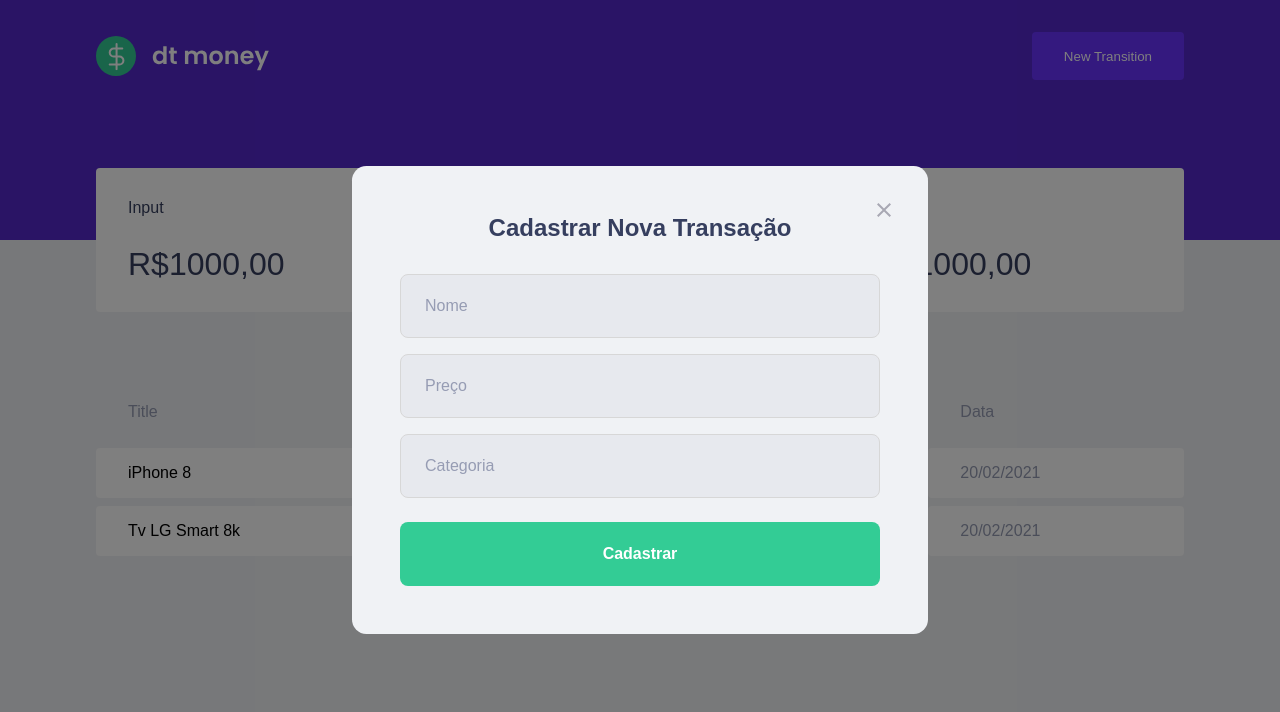
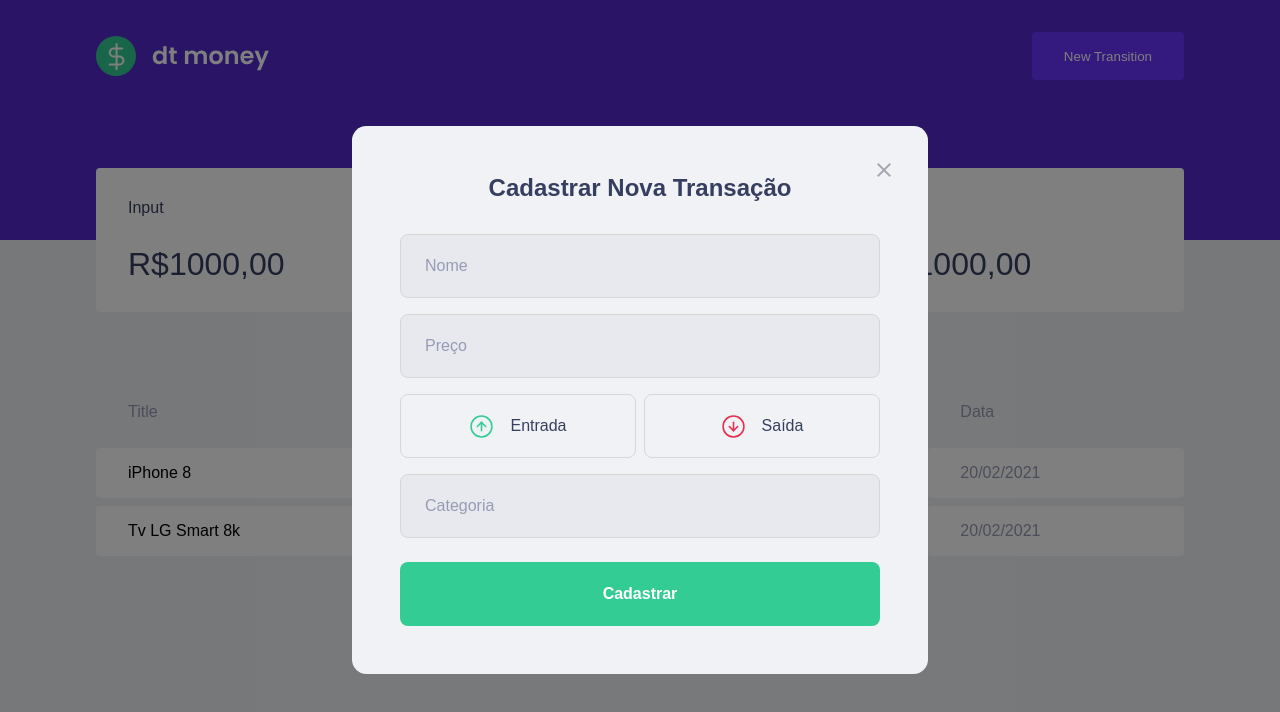
Before and after one commit to tmz81/dtmoney, a React (Vite) app: page / in a window 1280 px wide. Both pictures are taken after a click on the button "New Transition". Shown: the top 712 px of the page. Built offline with nearby package versions, Linux system fonts and the light colour scheme; no server answers; what miragejs would draw is missing.

Commit message:
button input & output modal

```diff
--- a/package.json
+++ b/package.json
@@ -11,6 +11,7 @@
   "dependencies": {
     "@types/styled-components": "^5.1.25",
     "axios": "^0.27.2",
+    "polished": "^4.2.2",
     "react": "^18.2.0",
     "react-dom": "^18.2.0",
     "react-modal": "^3.15.1",
--- a/src/components/newTransaction/index.tsx
+++ b/src/components/newTransaction/index.tsx
@@ -1,6 +1,8 @@
 import Modal from "react-modal";
-import { Container } from "./style";
+import { Container, TransactionTypeContainer } from "./style";
 import imgCloseModal from "../../assets/fechar.svg"
+import imgInput from "../../assets/entradas.svg";
+import imgOutput from "../../assets/saidas.svg";
 
 interface NewTransactionProps {
   isOpen: boolean;
@@ -25,6 +27,16 @@ export function NewTransaction({ isOpen, onRequestClose } : NewTransactionProps)
             type="number"
             placeholder="Preço"
           />
+          <TransactionTypeContainer>
+            <button type="button">
+              <img src={imgInput} alt="Entrada" />
+              <span>Entrada</span>
+            </button>
+            <button type="button">
+              <img src={imgOutput} alt="Saida" />
+              <span>Saída</span>
+            </button>
+          </TransactionTypeContainer>
           <input placeholder="Categoria"/>
           <button type="submit">
               Cadastrar
--- a/src/components/newTransaction/style.ts
+++ b/src/components/newTransaction/style.ts
@@ -1,4 +1,5 @@
 import styled from "styled-components";
+import { darken } from "polished";
 
 export const Container = styled.form`
   h2 {
@@ -51,3 +52,40 @@ export const Container = styled.form`
     }
   }
 `;
+
+export const TransactionTypeContainer = styled.div`
+  display: grid;
+  grid-template-columns: 1fr 1fr;
+  margin: 1rem 0;
+  gap: 0.5rem;
+
+  button {
+    height: 4rem;
+    border: 1px solid #d7d7d7;
+    border-radius: 0.50rem;
+
+    background: transparent;
+
+    display: flex;
+    align-items: center;
+    justify-content: center;
+
+    transition: border-color 0.2s;
+
+    &:hover {
+      border-color: ${darken(0.1, '#d7d7d7')};
+    }
+
+    img {
+      width: 25px;
+      height: 25px;
+    }
+
+    span {
+      display: inline-block;
+      font-size: 1rem;
+      margin-left: 1rem;
+      color: var(--text-title);
+    }
+  }
+`;
```
Also changed, not shown: 1 other file (tests, documents, lock files or other folders). Lines whose indentation alone changed are shown as unchanged.
